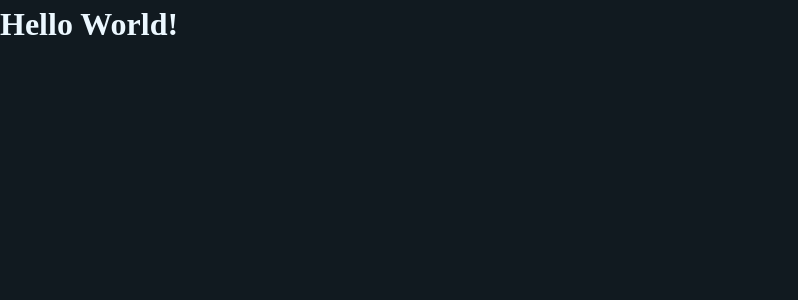
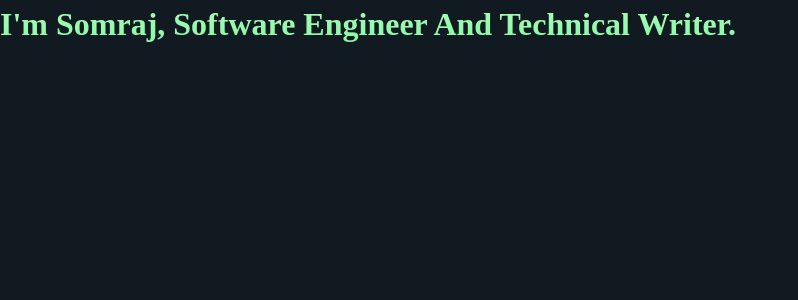
Before and after one commit to Jarmos-san/jarmos.dev, a Next.js app: page / in a window 1280 px wide. Shown: the top 300 px of the page, without its empty margins (0-798 px from the left). Built offline with nearby package versions, Linux system fonts and the light colour scheme.

Commit message:
:poop: Create a base to build up the heading on

```diff
--- a/pages/index.tsx
+++ b/pages/index.tsx
@@ -1,11 +1,16 @@
 import { styled } from "../stitches.config";
 
-const Text = styled("h1", {
-  color: "$text10",
+/* TODO: Add some "drop shadow" to the component as suggested in the template. */
+const Heading = styled("h1", {
+  backgroundImage: "linear-gradient($glow10, $glow20)",
+  backgroundClip: "text",
+  "-webkit-text-fill-color": "transparent",
 });
 
 function HomePage() {
-  return <Text>Hello World!</Text>;
+  return (
+    <Heading>I&apos;m Somraj, Software Engineer And Technical Writer.</Heading>
+  );
 }
 
 export default HomePage;
```
